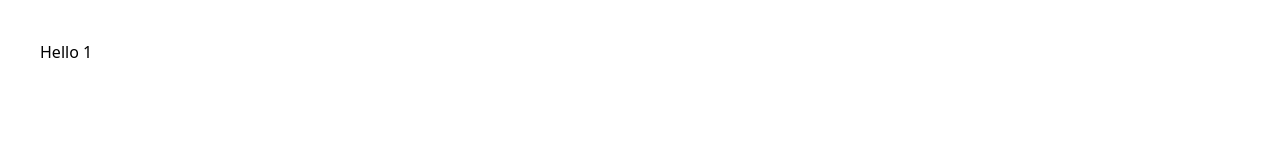
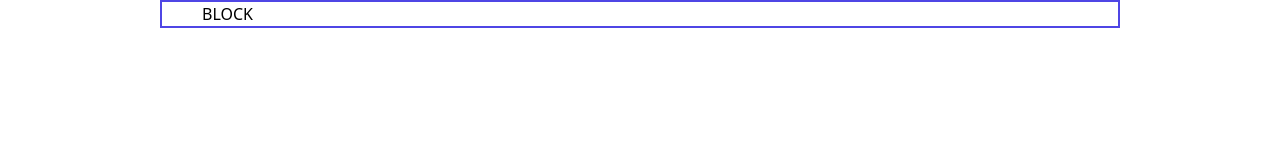
Before and after one commit to md-gravity/markup, a website: page src/index.html in a window 1280 px wide. Drawn offline with nearby package versions, Linux system fonts and the light colour scheme.

Commit message:
Initial header commit

```diff
--- a/src/index.html
+++ b/src/index.html
@@ -11,8 +11,11 @@
     />
 </head>
 <body>
-  <h1 class="m-10">
-    Hello 1
-  </h1>
+  <header>
+    <div class="mx-auto px-10 w-9/12 border-solid border-2 border-indigo-600">
+      <p>BLOCK</p>
+
+    </div>
+  </header>
 </body>
 </html>
```
Also changed, not shown: 1 other file.
